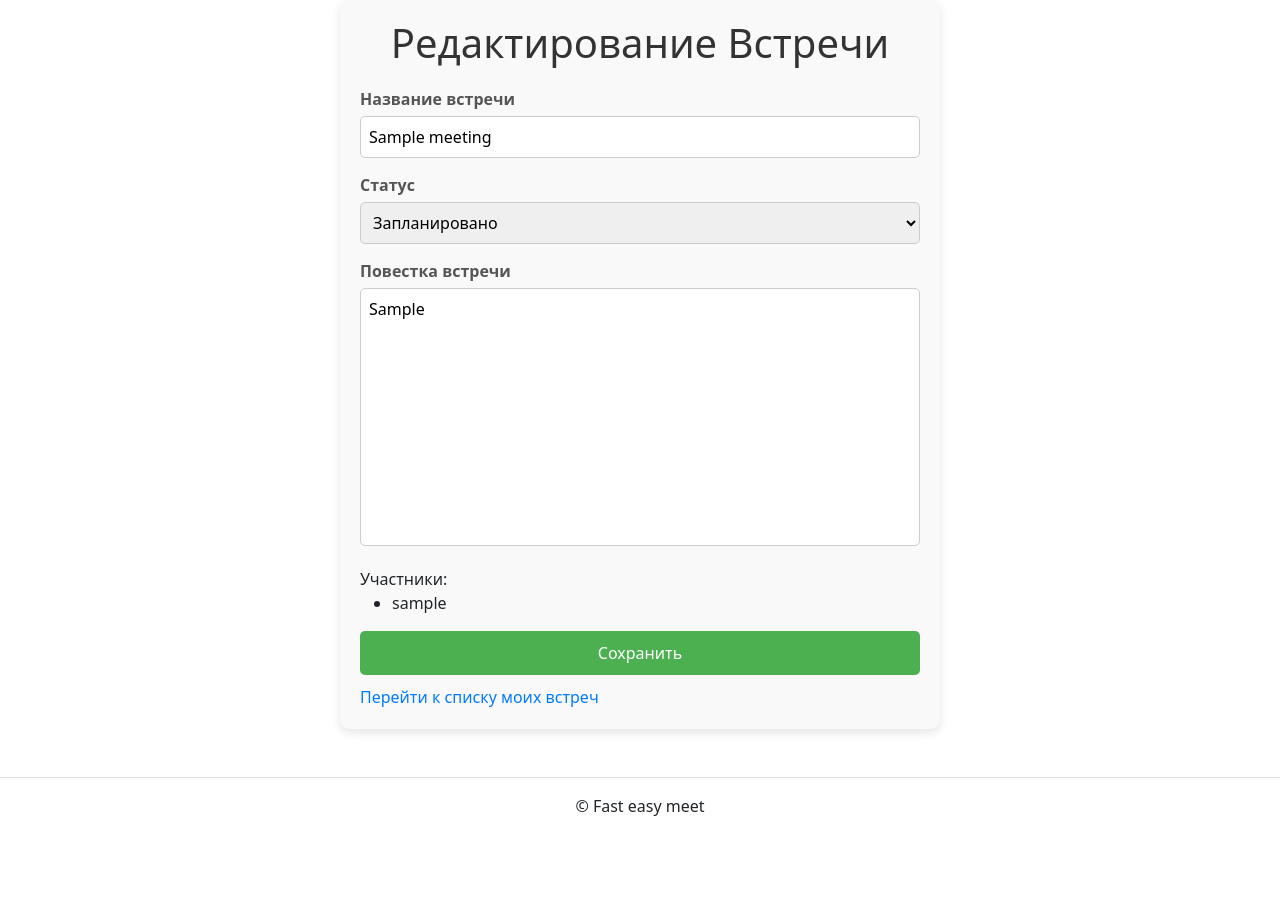
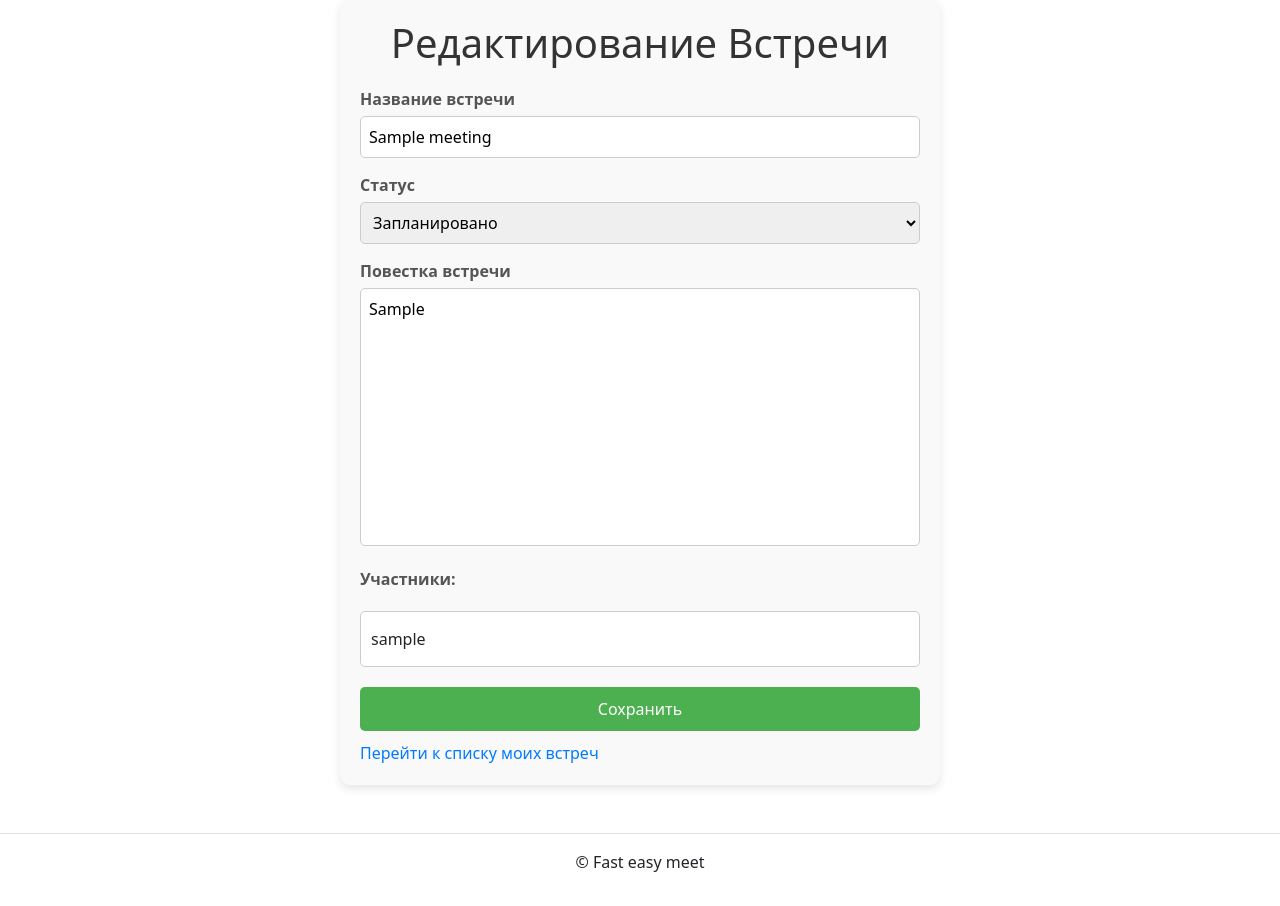
Before and after one commit to Lobanov07/Fast-Easy-Meet, a Django app: page /pages/meetings/00000000-0000-0000-0000-000000000001/update/ in a window 1280 px wide. Shown: the part 105-1011 px from the top of the page. Before the commit the page ends 921 px from the top, so only its background shows below. Run offline with Django 3.2, Linux system fonts and the light colour scheme; a user stored in the database is signed in; tables that the repository leaves empty hold one stand-in row (values such as "Sample post"); some libraries are stand-ins or nearby versions.

Commit message:
fixed 'my appointments' and made a list in editing

```diff
--- a/pages/views.py
+++ b/pages/views.py
@@ -54,7 +54,7 @@ class MeetingListView(ListView):
 
     def get_queryset(self):
         user = self.request.user
-        queryset = Meeting.objects.filter(Q(host=user) | Q(participants=user))
+        queryset = Meeting.objects.filter(Q(host=user) | Q(participants=user)).distinct()
 
         host_filter = self.request.GET.get('host')
         if host_filter:
--- a/templates/meetings/meeting_form.html
+++ b/templates/meetings/meeting_form.html
@@ -25,6 +25,38 @@
         flex-direction: column;
     }
 
+    .participants-list {
+        margin-bottom: 20px;
+        padding: 10px;
+        border: 1px solid #ccc;
+        border-radius: 5px;
+        max-height: 300px;
+        overflow-y: auto;
+        background-color: #fff;
+    }
+
+    .participants-list label {
+        font-weight: bold;
+        margin-bottom: 5px;
+        display: block;
+        color: #555;
+    }
+
+    .participants-list ul {
+        list-style-type: none;
+        padding-left: 0;
+        margin: 0;
+    }
+
+    .participants-list li {
+        padding: 5px 0;
+        border-bottom: 1px solid #f0f0f0;
+    }
+
+    .participants-list li:last-child {
+        border-bottom: none;
+    }
+
     .form-group {
         margin-bottom: 15px;
     }
@@ -47,8 +79,8 @@
     }
 
     .form-group textarea {
-        rows: 12; /* Задаем фиксированную высоту */
-        resize: none; /* Запрет на изменение размера */
+        rows: 12;
+        resize: none;
     }
 
     .btn-save {
@@ -100,9 +132,11 @@
             {{ form.agenda }}
         </div>
 
+        <div class="form-group">
+            <label>Участники:</label>
+        </div>
         {% if object %}
             <div class="participants-list">
-                <label>Участники:</label>
                 <ul>
                     {% for participant in object.participants.all %}
                         <li>{{ participant }}</li>
```
